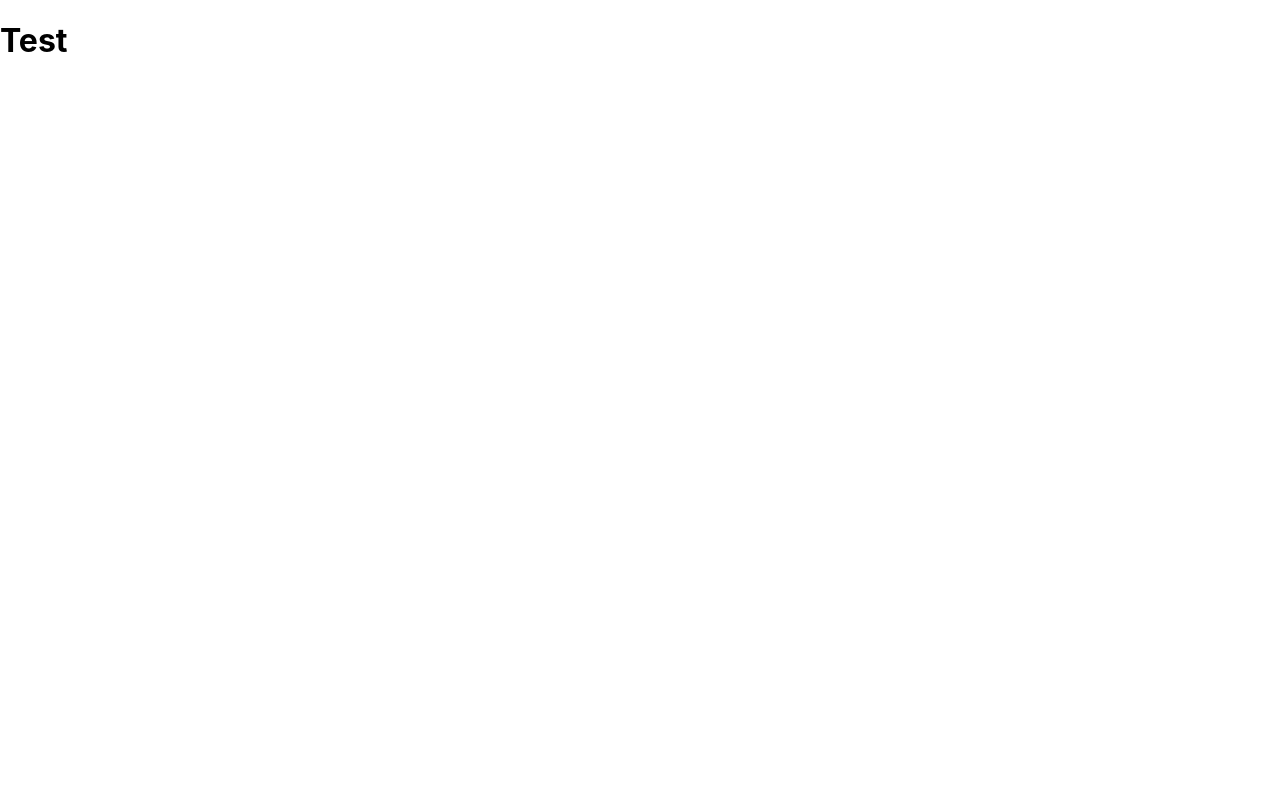
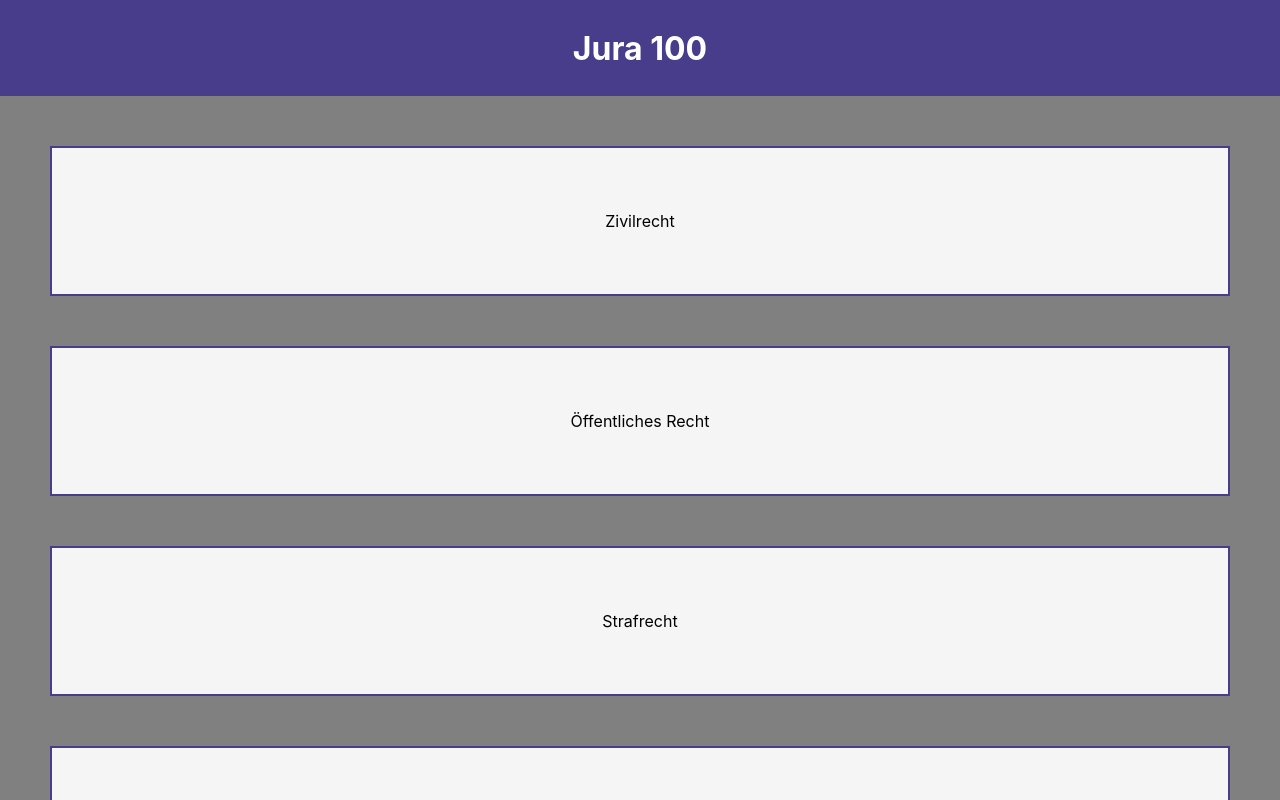
Before and after one commit to CaroSophie/Jura100, a React (Create React App) app: page / in a window 1280 px wide. Shown: the top 800 px of the page. Built offline with nearby package versions, Linux system fonts and the light colour scheme.

Commit message:
First story add header and cards

```diff
--- /dev/null
+++ b/src/Homescreen/Cards.js
@@ -0,0 +1,28 @@
+import React, { Component } from 'react'
+import styled from 'styled-components'
+
+const Stylecards = styled.section`
+  height: 150px;
+  background: whitesmoke;
+  color: black;
+  margin: 50px;
+  display: grid;
+  justify-content: center;
+  align-items: center;
+  border: 2px solid darkslateblue;
+`
+
+export default class Cards extends Component {
+  render() {
+    return (
+      <main>
+        <Stylecards>Zivilrecht</Stylecards>
+        <Stylecards>Öffentliches Recht</Stylecards>
+        <Stylecards>Strafrecht</Stylecards>
+        <Stylecards>Zivilrecht</Stylecards>
+        <Stylecards>Öffentliches Recht</Stylecards>
+        <Stylecards>Strafrecht</Stylecards>
+      </main>
+    )
+  }
+}
--- /dev/null
+++ b/src/Homescreen/Header.js
@@ -0,0 +1,20 @@
+import React, { Component } from 'react'
+import styled from 'styled-components'
+
+const Heading = styled.h1`
+  color: white;
+  background: darkslateblue;
+  margin: 0;
+  height: 3em;
+  display: grid;
+  justify-content: center;
+  align-items: center;
+  position: sticky;
+  top: 0;
+`
+
+export default class Home extends Component {
+  render() {
+    return <Heading>Jura 100</Heading>
+  }
+}
--- /dev/null
+++ b/src/Homescreen/Home.js
@@ -0,0 +1,20 @@
+import React, { Component } from 'react'
+import Header from './Header'
+import Cards from './Cards'
+import styled from 'styled-components'
+
+const Wrapper = styled.main`
+  display: grid;
+  background: grey;
+`
+
+export default class Home extends Component {
+  render() {
+    return (
+      <Wrapper>
+        <Header />
+        <Cards />
+      </Wrapper>
+    )
+  }
+}
--- /dev/null
+++ b/src/components/App.js
@@ -0,0 +1,8 @@
+import React, { Component } from 'react'
+import Home from '../Homescreen/Home'
+
+export default class App extends Component {
+  render() {
+    return <Home />
+  }
+}
--- a/src/components/Home.js
+++ /dev/null
@@ -1,7 +0,0 @@
-import React, { Component } from 'react'
-
-export default class Home extends Component {
-  render() {
-    return <h1>Test</h1>
-  }
-}
--- a/src/index.js
+++ b/src/index.js
@@ -1,12 +1,12 @@
 import React from 'react'
 import ReactDOM from 'react-dom'
 import * as serviceWorker from './serviceWorker'
-import Home from './components/Home'
+import App from './components/App'
 import GlobalStyle from './components/GlobalStyle'
 
 ReactDOM.render(
   <React.Fragment>
-    <Home />
+    <App />
     <GlobalStyle />
   </React.Fragment>,
   document.getElementById('root')
```
Also changed, not shown: src/stories/index.js (+7 -0 lines).
